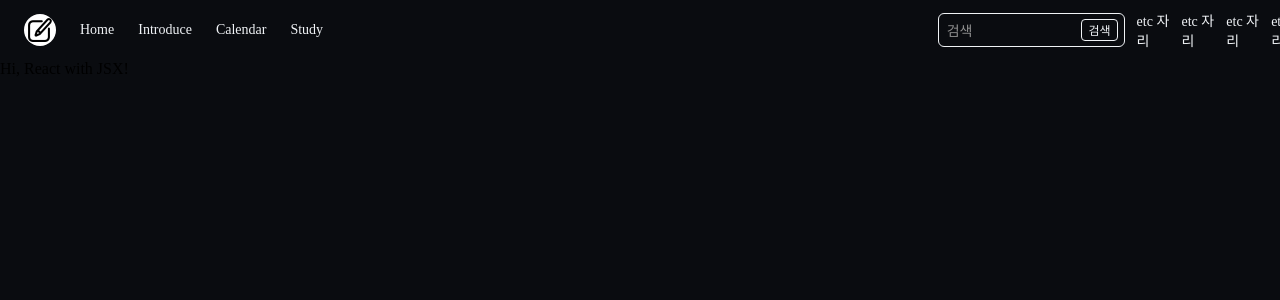
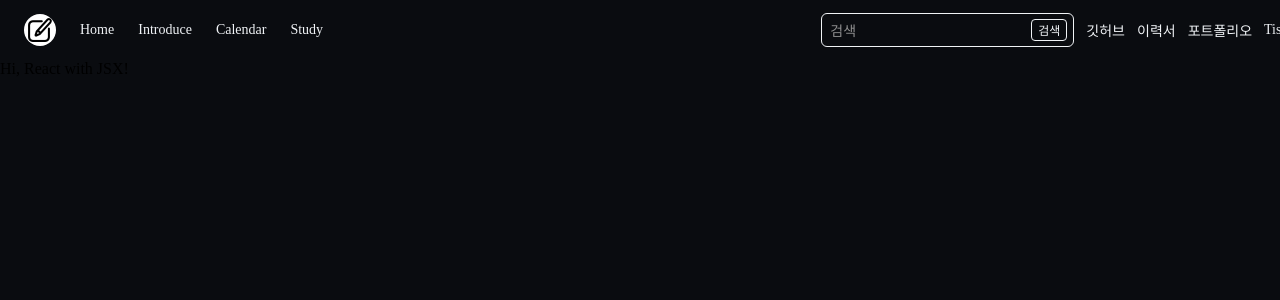
Before and after one commit to vinitus/practice-react, a React app: page / in a window 1280 px wide. Shown: the top 300 px of the page. Built offline with nearby package versions, Linux system fonts and the light colour scheme.

Commit message:
css: contact 메뉴 상세

```diff
--- a/src/components/HeaderComponent.tsx
+++ b/src/components/HeaderComponent.tsx
@@ -29,7 +29,7 @@ const NavMenuWrapper = styled.div`
   display: flex;
   align-items: center;
   gap: 24px;
-  width: 100%;
+  margin-right: auto;
 `;
 
 const Img = styled.img`
@@ -97,10 +97,10 @@ export default function HeaderComponent() {
             검색
             <SearchBtn>검색</SearchBtn>
           </Button>
-          <div>etc 자리</div>
-          <div>etc 자리</div>
-          <div>etc 자리</div>
-          <div>etc 자리</div>
+          <div>깃허브</div>
+          <div>이력서</div>
+          <div>포트폴리오</div>
+          <div>Tistory</div>
         </NavEtcWrapper>
       </Nav>
     </Header>
```
